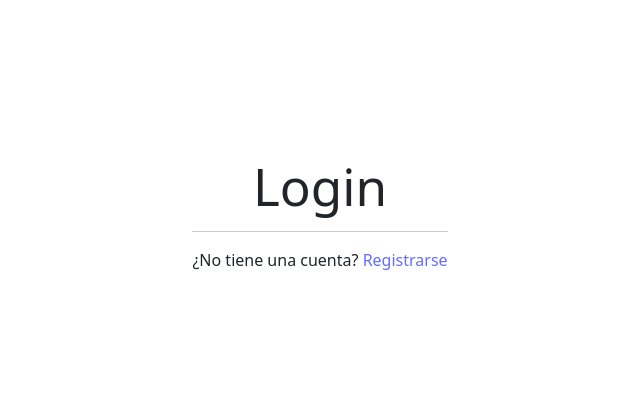
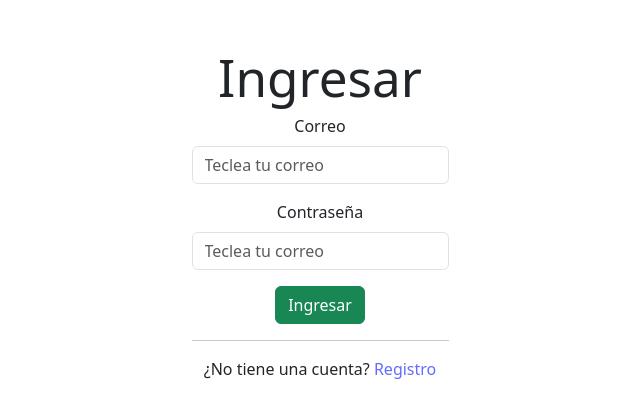
Before and after one commit to jsanjuan71/vite-react-app, a React (Vite) app: page / in a window 1280 px wide. Shown: the part 177-594 px from the top of the page, without its empty margins (320-960 px from the left). Built offline with nearby package versions, Linux system fonts and the light colour scheme; no server answers.

Commit message:
Se agrega funcionalidad de login y mejoras de calidad de código y escalabilidad

```diff
--- a/src/App.jsx
+++ b/src/App.jsx
@@ -37,6 +37,7 @@ function App() {
                         <Route path="/" element={<Login />} />
                         <Route path='/register' element={<Register />} />
                         <Route path="/profile" element={<Profile />} />
+                        <Route path="/home" element={<Home />} />
                         <Route path="/contacto" element={<Contacto />} />
                         <Route path="/nosotros" element={<Nosotros />} />
                         <Route path="/productos" element={<ProductosBs />} />
--- a/src/components/pages/login.jsx
+++ b/src/components/pages/login.jsx
@@ -1,12 +1,67 @@
-import { Link } from "react-router-dom";
+import { useRef } from "react";
+import { Form, Button } from "react-bootstrap";
+import axios from "axios";
+import { Link, useNavigate } from "react-router-dom";
+import { toast } from "react-toastify";
+import { API_SERVER, LOGIN_PATH } from "../../constants/api-endpoints";
+import messages from "../../constants/messages-es";
 
 function Login() {
+    const redirect = useNavigate();
+    const formulario = useRef();
+
+    const handleSubmit = (event) => {
+      // Evitar que el formulario recargue la página
+      event.preventDefault()
+      // Crear un objeto FormData con los datos del formulario,
+      // que se obtienen a través de formulario.current
+      // es totalmente dinamico porque no se necesita saber cuantos campos tiene el formulario
+      const formData = new FormData(formulario.current);
+      // entries devuelve un iterador de los pares [clave, valor] de un objeto
+      formData.entries().forEach(entry => {
+        console.log(entry)
+      })
+
+      // Crear un objeto a partir de los pares [clave, valor] del formulario
+      const data = Object.fromEntries(formData.entries())
+       /*{
+        correo: "sahjœlive.com",
+        contrasena: "123456"
+      }*/
+
+      // Invocamos a la API para guardar el usuario con data como cuerpo de la petición
+      axios.post( API_SERVER + LOGIN_PATH , data)
+        .then(response => {
+          console.log("EXITO", response.data)
+          // Mostrar un mensaje al usuario de que el registro fue exitoso
+          toast.success( messages.login.success )
+          // Si la petición fue exitosa, se redirige al usuario a la página de login después de 5 segundos
+          setTimeout(redirect, 5000, '/home')
+        })
+        .catch(error => {
+          console.error( "FALLA", error.response.data )
+          // Mostrar un mensaje al usuario de que el registro falló
+          toast.error( messages.login.failed )
+        })
+    }
     return (
       <div>
-        <h1>Login</h1>
+        <h1>{messages.login.title}</h1>
+        <Form ref={formulario} onSubmit={handleSubmit}>
+          <Form.Group className="mb-3" controlId="email">
+            <Form.Label>{ messages.login.form.email }</Form.Label>
+            <Form.Control type="email" placeholder="Teclea tu correo" name="correo" />
+          </Form.Group>
 
+          <Form.Group className="mb-3" controlId="email">
+            <Form.Label>{ messages.login.form.password }</Form.Label>
+            <Form.Control type="password" placeholder="Teclea tu correo" name="contrasena" />
+          </Form.Group>
+
+          <Button type="submit" variant="success">{ messages.login.form.submit }</Button>
+        </Form>
         <hr />
-        <p>¿No tiene una cuenta? <Link to={"/register"}>Registrarse</Link></p>
+        <p>{ messages.login.notyet } <Link to={"/register"}>{messages.register.title}</Link></p>
       </div>
     );
 }
--- a/src/components/pages/register.jsx
+++ b/src/components/pages/register.jsx
@@ -3,6 +3,8 @@ import { Form, Button } from "react-bootstrap";
 import axios from "axios";
 import { Link, useNavigate } from "react-router-dom";
 import { toast } from "react-toastify";
+import { API_SERVER, USUARIOS_PATH } from "../../constants/api-endpoints";
+import messages from "../../constants/messages-es";
 
 function Register() {
     const redirect = useNavigate();
@@ -29,7 +31,7 @@ function Register() {
       }*/
 
       // Invocamos a la API para guardar el usuario con data como cuerpo de la petición
-      axios.post(process.env.REACT_APP_BACKEND_URL + '/usuarios', data)
+      axios.post( API_SERVER + USUARIOS_PATH, data)
         .then(response => {
           console.log("EXITO", response.data)
           // Mostrar un mensaje al usuario de que el registro fue exitoso
@@ -46,27 +48,27 @@ function Register() {
 
     return (
       <div>
-        <h1>Register</h1>
+        <h1>{ messages.register.title }</h1>
         <Form ref={formulario} onSubmit={handleSubmit}>
           <Form.Group className="mb-3" controlId="email">
-            <Form.Label>Nombre</Form.Label>
+            <Form.Label>{ messages.register.form.name }</Form.Label>
             <Form.Control type="text" placeholder="Teclea tu nombre" name="nombre" minLength={5} />
           </Form.Group>
 
           <Form.Group className="mb-3" controlId="email">
-            <Form.Label>Correo</Form.Label>
+            <Form.Label>{ messages.register.form.email }</Form.Label>
             <Form.Control type="email" placeholder="Teclea tu correo" name="correo" />
           </Form.Group>
 
           <Form.Group className="mb-3" controlId="email">
-            <Form.Label>Contraseña</Form.Label>
+            <Form.Label>{ messages.register.form.password }</Form.Label>
             <Form.Control type="password" placeholder="Teclea tu correo" name="contrasena" />
           </Form.Group>
 
-          <Button type="submit" variant="success">Guardar</Button>
+          <Button type="submit" variant="success">{ messages.register.form.submit }</Button>
         </Form>
         <hr />
-        <p>Ya tiene una cuenta? <Link to={"/"}>Ingresar</Link></p>
+        <p>{ messages.register.already } <Link to={"/"}>{ messages.login.title }</Link></p>
       </div>
     );
 }
--- /dev/null
+++ b/src/constants/api-endpoints.js
@@ -0,0 +1,5 @@
+
+export const API_SERVER = process.env.REACT_APP_BACKEND_URL
+export const USUARIOS_PATH ='/usuarios'
+export const PRODUCTOS_PATH = '/productos'
+export const LOGIN_PATH = '/usuarios/ingresar'
--- /dev/null
+++ b/src/constants/messages-es.js
@@ -0,0 +1,39 @@
+const messages = {
+    user: {
+        title: 'Usuarios',
+        created: 'Usuario creado con éxito',
+        failed: 'No se pudo registrar el usuario, intente de nuevo',
+        updated: 'Usuario actualizado con éxito',
+        deleted: 'Usuario eliminado con éxito',
+    },
+    product: {
+        title: 'Productos',
+        created: 'Producto creado con éxito',
+        updated: 'Producto actualizado con éxito',
+        deleted: 'Producto eliminado con éxito',
+    },
+    register: {
+        title: 'Registro',
+        success: 'Usuario registrado con éxito',
+        failed: 'No se pudo registrar el usuario, intente de nuevo',
+        form: {
+            name: 'Nombre',
+            email: 'Correo',
+            password: 'Contraseña',
+            submit: 'Guardar',
+        },
+        already: '¿Ya tiene una cuenta?',
+    },
+    login: {
+        title: 'Ingresar',
+        success: 'Usuario autenticado con éxito',
+        failed: 'No se pudo autenticar el usuario, intente de nuevo',
+        form: {
+            email: 'Correo',
+            password: 'Contraseña',
+            submit: 'Ingresar',
+        },
+        notyet: '¿No tiene una cuenta?',
+    },
+}
+export default messages;
```
